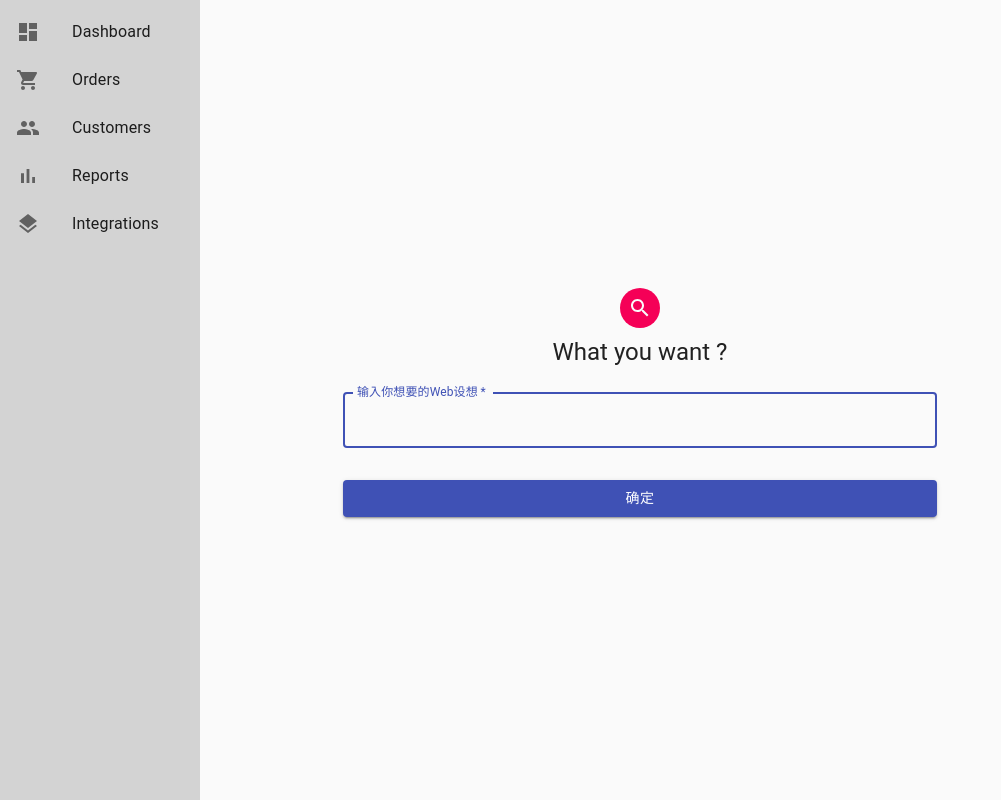
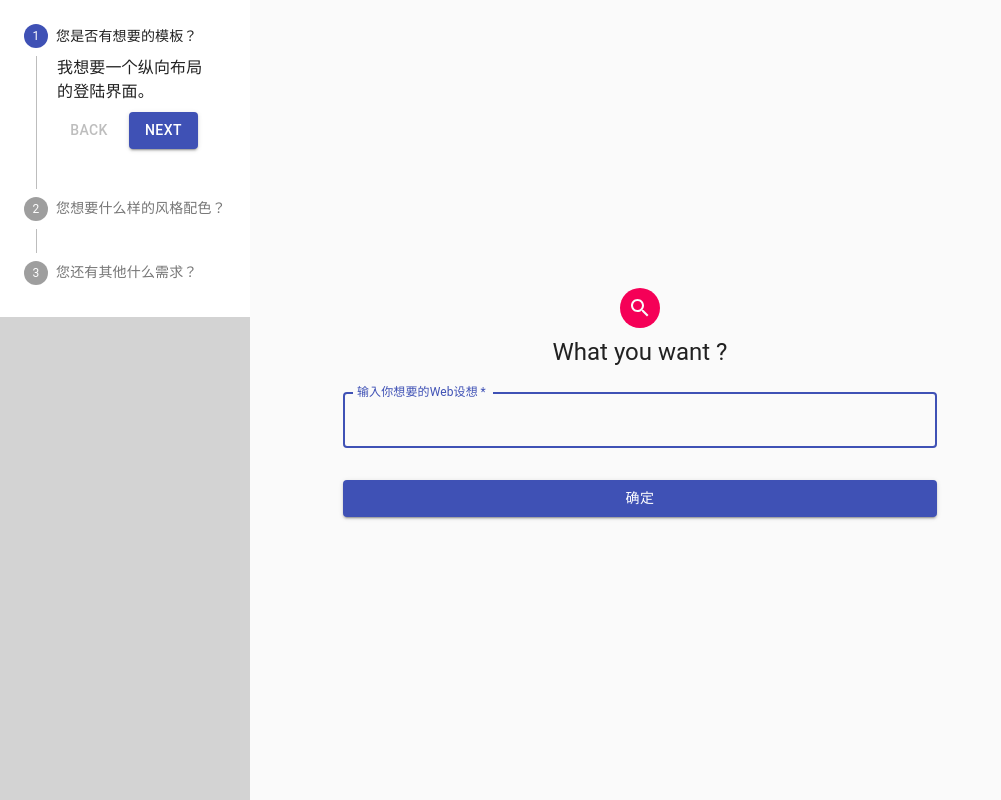
Before and after one commit to scyq/KeyStone, a React (Create React App) app in the folder react_component/: page / in a window 1280 px wide. Shown: the whole page, without its empty margins (0-1001 px from the left). Built offline with nearby package versions, Linux system fonts and the light colour scheme.

Commit message:
加入了导航页面

```diff
--- a/react_component/src/App.js
+++ b/react_component/src/App.js
@@ -6,14 +6,13 @@
 import TextField from '@material-ui/core/TextField';
 import SearchIcon from '@material-ui/icons/Search';
 import Typography from '@material-ui/core/Typography';
-import List from '@material-ui/core/List';
 import { makeStyles } from '@material-ui/core/styles';
 import Container from '@material-ui/core/Container';
 import WordsHandler from './WordsHandler';
 import Content from './Content';
-import {NaviBar} from './NaviBar';
+import NaviBar from './NaviBar';
 
-const BarWidth = 200;
+const BarWidth = 250;
 
 const useStyles = makeStyles((theme) => ({
   paper: {
@@ -88,9 +87,9 @@
     <Container component="main" maxWidth="xs">
       <CssBaseline />
       <div className={classes.NaviBar}>
-        <List>
-          {NaviBar}
-        </List>
+        <NaviBar>
+
+        </NaviBar>
       </div>
       <div className={classes.paper}>
         <Avatar className={classes.avatar}>
--- a/react_component/src/NaviBar.js
+++ b/react_component/src/NaviBar.js
@@ -1,49 +1,105 @@
 import React from 'react';
-import ListItem from '@material-ui/core/ListItem';
-import ListItemIcon from '@material-ui/core/ListItemIcon';
-import ListItemText from '@material-ui/core/ListItemText';
-import DashboardIcon from '@material-ui/icons/Dashboard';
-import ShoppingCartIcon from '@material-ui/icons/ShoppingCart';
-import PeopleIcon from '@material-ui/icons/People';
-import BarChartIcon from '@material-ui/icons/BarChart';
-import LayersIcon from '@material-ui/icons/Layers';
+import { makeStyles } from '@material-ui/core/styles';
+import Stepper from '@material-ui/core/Stepper';
+import Step from '@material-ui/core/Step';
+import StepLabel from '@material-ui/core/StepLabel';
+import StepContent from '@material-ui/core/StepContent';
+import Button from '@material-ui/core/Button';
+import Paper from '@material-ui/core/Paper';
+import Typography from '@material-ui/core/Typography';
 
 function getSteps() {
-
+  return ['您是否有想要的模板？', '您想要什么样的风格配色？', '您还有其他什么需求？'];
 }
 
 
-export const NaviBar = (
-  <div>
-    <ListItem button>
-      <ListItemIcon>
-        <DashboardIcon />
-      </ListItemIcon>
-      <ListItemText primary="Dashboard" />
-    </ListItem>
-    <ListItem button>
-      <ListItemIcon>
-        <ShoppingCartIcon />
-      </ListItemIcon>
-      <ListItemText primary="Orders" />
-    </ListItem>
-    <ListItem button>
-      <ListItemIcon>
-        <PeopleIcon />
-      </ListItemIcon>
-      <ListItemText primary="Customers" />
-    </ListItem>
-    <ListItem button>
-      <ListItemIcon>
-        <BarChartIcon />
-      </ListItemIcon>
-      <ListItemText primary="Reports" />
-    </ListItem>
-    <ListItem button>
-      <ListItemIcon>
-        <LayersIcon />
-      </ListItemIcon>
-      <ListItemText primary="Integrations" />
-    </ListItem>
-  </div>
-);
+function getStepContent(step) {
+  switch (step) {
+    case 0:
+      return '我想要一个纵向布局的登陆界面。';
+    case 1:
+      return '我喜欢低调的商务风。';
+    case 2:
+      return '您还有其他什么需求？';
+    default:
+      return '随便说点什么吧。'
+  }
+}
+
+const useStyles = makeStyles((theme) => ({
+  root: {
+    width: '100%',
+    left: 0,
+    background: 'LightGrey'
+  },
+  button: {
+    marginTop: theme.spacing(1),
+    marginRight: theme.spacing(1),
+  },
+  actionsContainer: {
+    marginBottom: theme.spacing(2),
+  },
+  resetContainer: {
+    padding: theme.spacing(3),
+  },
+}));
+
+export default function NaviBar() {
+  const classes = useStyles();
+  const [activeStep, setActiveStep] = React.useState(0);
+  const steps = getSteps();
+
+  const handleNext = () => {
+    setActiveStep((prevActiveStep) => prevActiveStep + 1);
+  };
+
+  const handleBack = () => {
+    setActiveStep((prevActiveStep) => prevActiveStep - 1);
+  };
+
+  const handleReset = () => {
+    setActiveStep(0);
+  };
+
+  return (
+    <div className={classes.root}>
+      <Stepper activeStep={activeStep} orientation="vertical">
+        {steps.map((label, index) => (
+          <Step key={label}>
+            <StepLabel>{label}</StepLabel>
+            <StepContent>
+              <Typography>{getStepContent(index)}</Typography>
+              <div className={classes.actionsContainer}>
+                <div>
+                  <Button
+                    disabled={activeStep === 0}
+                    onClick={handleBack}
+                    className={classes.button}
+                  >
+                    Back
+                  </Button>
+                  <Button
+                    variant="contained"
+                    color="primary"
+                    onClick={handleNext}
+                    className={classes.button}
+                  >
+                    {activeStep === steps.length - 1 ? 'Finish' : 'Next'}
+                  </Button>
+                </div>
+              </div>
+            </StepContent>
+          </Step>
+        ))}
+      </Stepper>
+      {activeStep === steps.length && (
+        <Paper square elevation={0} className={classes.resetContainer}>
+          <Typography>All steps completed - you&apos;re finished</Typography>
+          <Button onClick={handleReset} className={classes.button}>
+            Reset
+          </Button>
+        </Paper>
+      )}
+    </div>
+  );
+}
```
